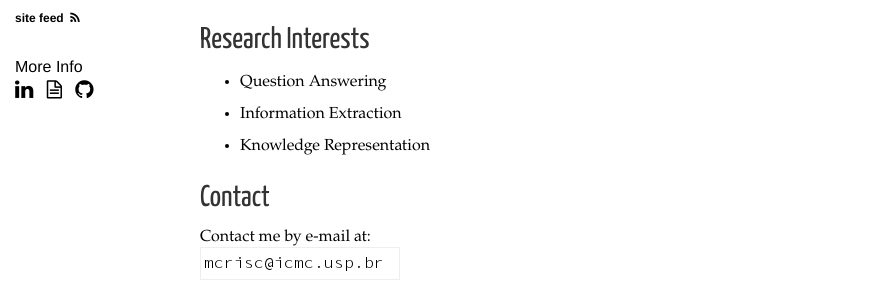
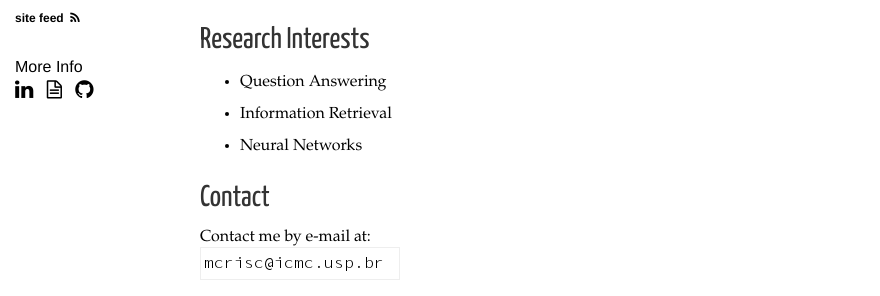
Before and after one commit to mcrisc/mcrisc.github.io, a Jekyll site: the page built from index.html, in a window 1280 px wide. Shown: the part 270-566 px from the top of the page, without its empty margins (0-880 px from the left). Built offline with Jekyll 4.4.1, drawn with Linux system fonts in a browser that asks for light colours; nearby versions of some CDN libraries; Markdown is read by kramdown in place of the engine named in the settings.

Commit message:
minor changes

```diff
--- a/index.html
+++ b/index.html
@@ -30,8 +30,8 @@ of <a href="http://www.icmc.usp.br" target="_blank">University of São Paulo</a>
 <h2>Research Interests</h2>
 <ul>
         <li>Question Answering</li>
-        <li>Information Extraction</li>
-        <li>Knowledge Representation</li>
+        <li>Information Retrieval</li>
+        <li>Neural Networks</li>
 </ul>
 
 <h2>Contact</h2>
```
